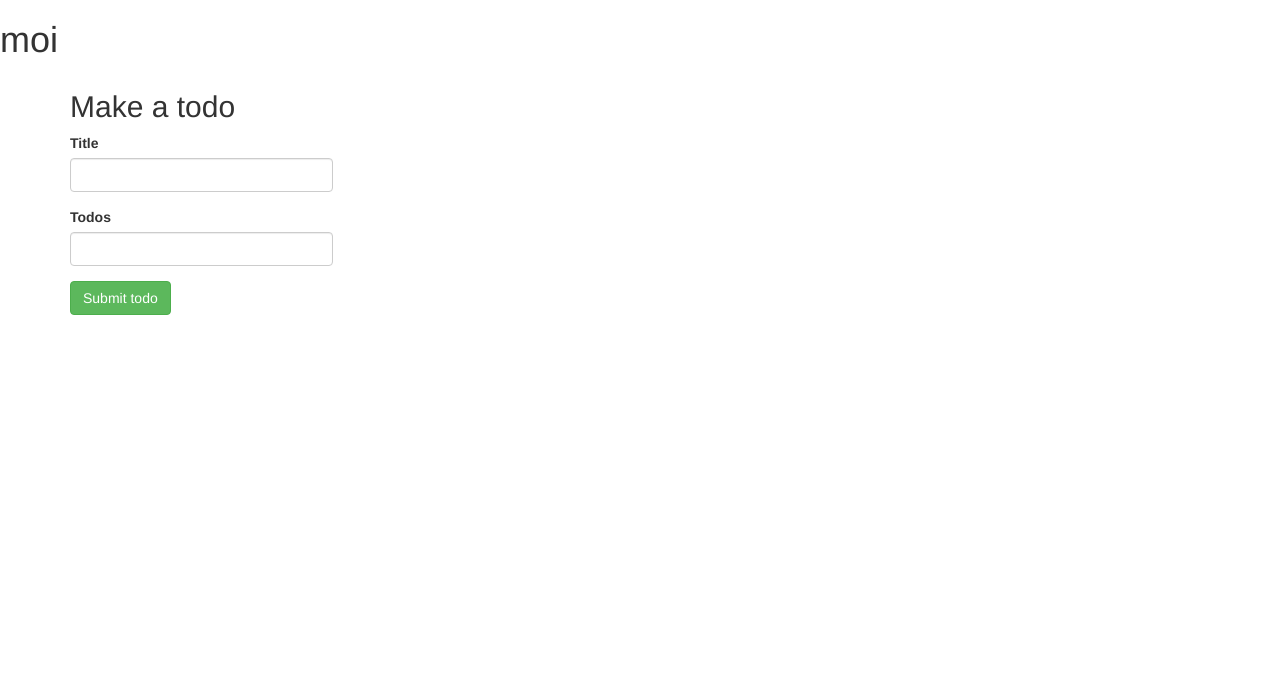
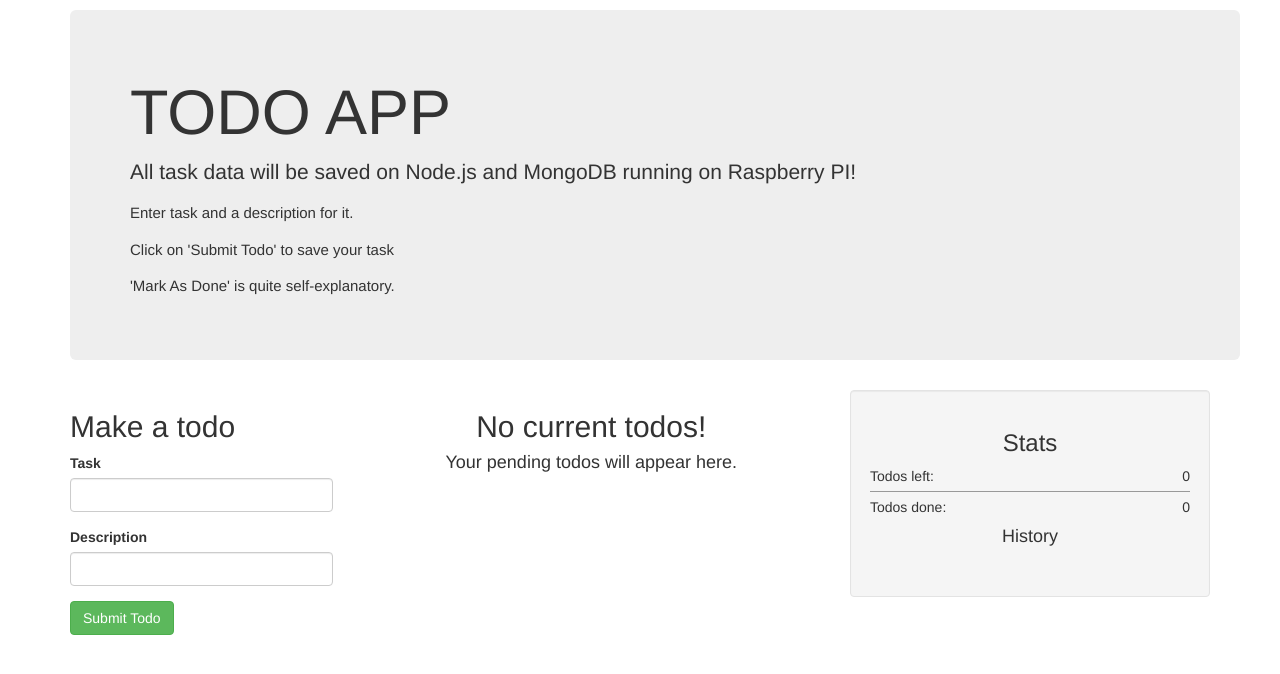
Before and after one commit to roopertti/noderasp, a website: page public/index.html in a window 1280 px wide. Drawn offline with Linux system fonts and the light colour scheme; no server answers.

Commit message:
first stable version

```diff
--- a/public/css/style.css
+++ b/public/css/style.css
@@ -7,11 +7,34 @@
 	font-size: 13px;
 }
 
+.right {
+	float: right;
+}
+
 .post-body {
 	margin-top: 10px;
 	font-size: 16px;
 }
 
-.pre-scrollable {
-	max-height: 600px !important;
+.divider {
+	border-bottom: 1px solid #999999;
+	width: 100%;
+	margin: 5px 0 5px 0;
+	display: block;
 }
+
+.bigmax {
+	max-height: 450px !important;
+}
+
+.smallmax {
+	max-height: 200px !important;
+}
+
+.smaller {
+	font-size: 15px !important;
+}
+
+body {
+	margin-top: 10px;
+}
--- a/public/index.html
+++ b/public/index.html
@@ -11,28 +11,58 @@
 	<script src="js/script.js"></script>
 </head>
 <body>
-	<h1>moi</h1>
 	<div class="container" ng-controller="TodoCtrl">
+		<div class="container">
+			<div class="row">
+				<div class="jumbotron">
+					<h1>TODO APP</h1>
+					<p>All task data will be saved on Node.js and MongoDB running on Raspberry PI!</p>
+					<p class="smaller">Enter task and a description for it.</p>
+					<p class="smaller">Click on 'Submit Todo' to save your task</p>
+					<p class="smaller">'Mark As Done' is quite self-explanatory.</p>
+				</div>
+			</div>
+		</div>
 		<div class="row">
 			<div class="col-md-3">
 				<form>
 					<h2>Make a todo</h2>
 					<div class="form-group">
-						<label for="title">Title</label>
+						<label for="title">Task</label>
 						<input type="text" id="title" class="form-control" ng-model="title">
 					</div>
 					<div class="form-group">
-						<label for="todo">Todos</label>
+						<label for="todo">Description</label>
 						<input type="text" id="todo" class="form-control" ng-model="todo">
 					</div>
-					<button class="btn btn-success" ng-click="addPost()">Submit todo</button>
+					<button class="btn btn-success" ng-click="addPost()">Submit Todo</button>
 				</form>
 			</div>
-			<div class="col-md-5 pre-scrollable">
-				<div ng-repeat="post in posts">
-					<div class="well">
-						<h4 class="post-title">{{post.title}}</h4><span class="post-time">{{post.createdStr}}</span>
-						<p class="post-body">{{post.todo}}</p><button class="btn btn-warning btn-sm" ng-click="markAsDone(post)">Mark as done</button>
+			<div class="col-md-5 ">
+				<div class="pre-scrollable bigmax">
+					<div ng-repeat="post in posts" >
+						<div class="well">
+							<h4 class="post-title">{{post.title}}</h4><span class="post-time">{{post.createdStr}}</span>
+							<p class="post-body">{{post.todo}}</p><button class="btn btn-warning btn-sm" ng-click="markAsDone(post)">Mark As Done</button>
+						</div>
+					</div>
+				</div>
+				<div ng-hide="posts.length !== 0">
+					<h2 class="text-center">No current todos!</h2>
+					<h4 class="text-center">Your pending todos will appear here.</h4>
+				</div>
+			</div>
+			<div class="col-md-4">
+				<div class="well">
+					<h3 class="text-center">Stats</h3>
+					<span>Todos left:</span><span class="right">{{todosLeft}}</span><br>
+					<span class="divider"></span>
+					<span>Todos done:</span><span class="right">{{todosDone}}</span><br>
+					<h4 class="text-center">History</h4>
+					<div class="pre-scrollable smallmax">
+						<ul class="list-group">
+							<li class="list-group-item" ng-repeat="post in postsDone">{{post.title}}</li>
+						</ul>
 					</div>
 				</div>
 			</div>
--- a/public/js/script.js
+++ b/public/js/script.js
@@ -4,6 +4,8 @@ var app = angular.module('app', [])
 
 	$scope.title = "";
 	$scope.todo = "";
+	$scope.todosDone = 0;
+	$scope.todosLeft = 0;
 
 	$scope.addPost = function() {
 		$http({
@@ -16,6 +18,8 @@ var app = angular.module('app', [])
 		})
 		.then(function(response) {
 			$scope.refreshTodos();
+			$scope.title = "";
+			$scope.todo = "";
 		}, function(err) {
 			console.log(err);
 		});
@@ -49,7 +53,7 @@ var app = angular.module('app', [])
 			}
 		})
 		.then(function(response) {
-			console.log('update success');
+			console.log(response);
 		}, function(err) {
 			console.log(err);
 		});
@@ -57,4 +61,12 @@ var app = angular.module('app', [])
 		$scope.refreshTodos();
 	}
 
+	$scope.$watch('posts', function() {
+		$scope.todosLeft = $scope.posts.length;
+	});
+
+	$scope.$watch('postsDone', function() {
+		$scope.todosDone = $scope.postsDone.length;
+	});
+
 }]);
```
Also changed, not shown: server.js (+3 -4 lines).
